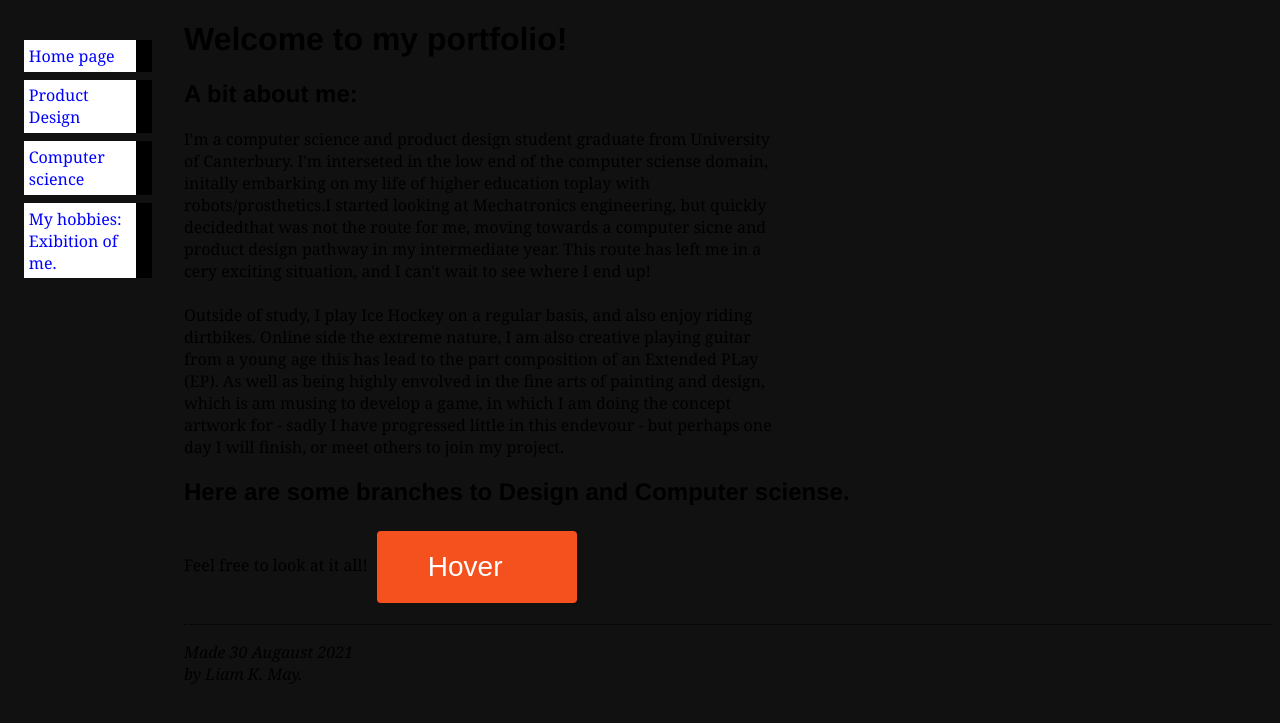
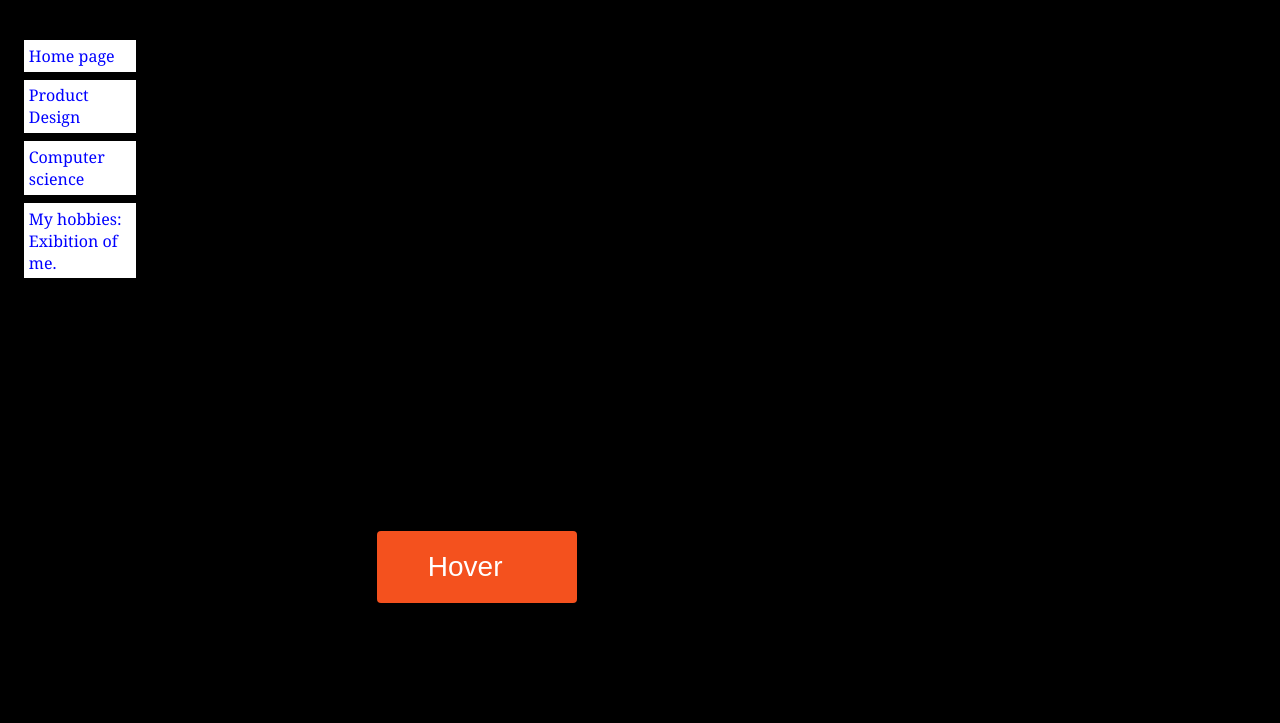
Before and after one commit to TheTriangleTrippa/Portfolio, a Jekyll site: the page built from index.html, in a window 1280 px wide. Shown: the top 723 px of the page. Built offline with Jekyll 4.4.1, drawn with Linux system fonts in a browser that asks for light colours.

Commit message:
Update stylesheet.css

```diff
--- a/assets/css/stylesheet.css
+++ b/assets/css/stylesheet.css
@@ -3,7 +3,7 @@ body {
     font-family: Georgia, "Times New Roman",
           Times, serif;
     color: black;
-    background-color: #111111 }
+    background-color: #000000 }
         ul.navbar {
           list-style-type: none;
     padding: 0;
```
